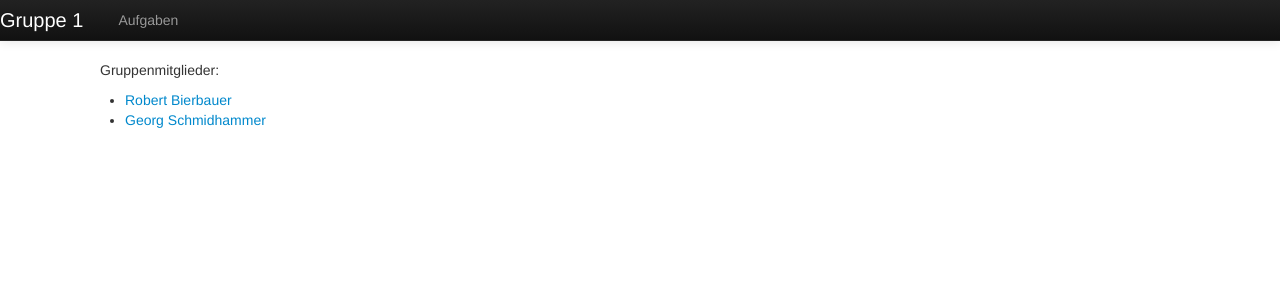
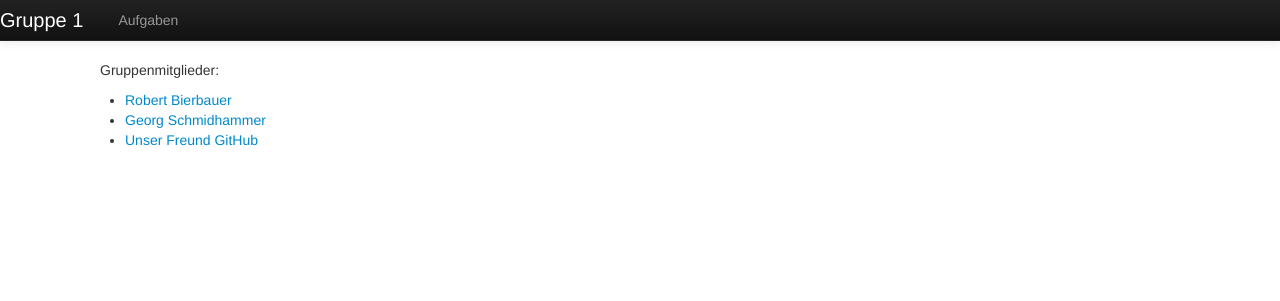
Before and after one commit to RobertBierbauer/ProgWebInfSys, a PHP site: page / in a window 1280 px wide. Shown: the top 301 px of the page. Run offline with PHP 8.4, Linux system fonts and the light colour scheme.

Commit message:
Unser Freung GitHub

```diff
--- a/index.php
+++ b/index.php
@@ -13,6 +13,7 @@
 			<ul>
 		    	<li><a href="mailto:robert.bierbauer@student.uibk.ac.at">Robert Bierbauer</a></li>
 		    	<li><a href="mailto:georg.schmidhammer@student.uibk.ac.at">Georg Schmidhammer</a></li>
+		    	<li><a href="https://github.com/RobertBierbauer/ProgWebInfSys">Unser Freund GitHub</a></li>
 		    </ul>
 		</address>
 	</div>
```
